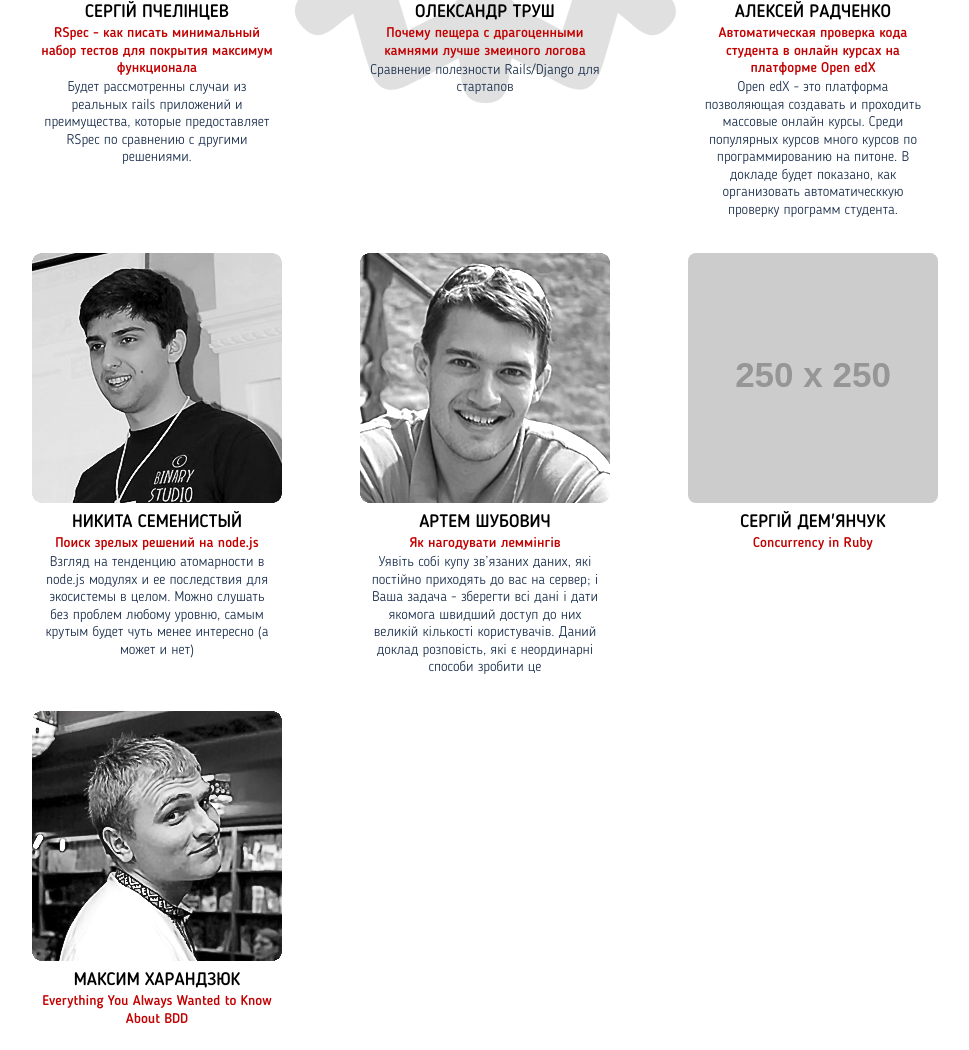
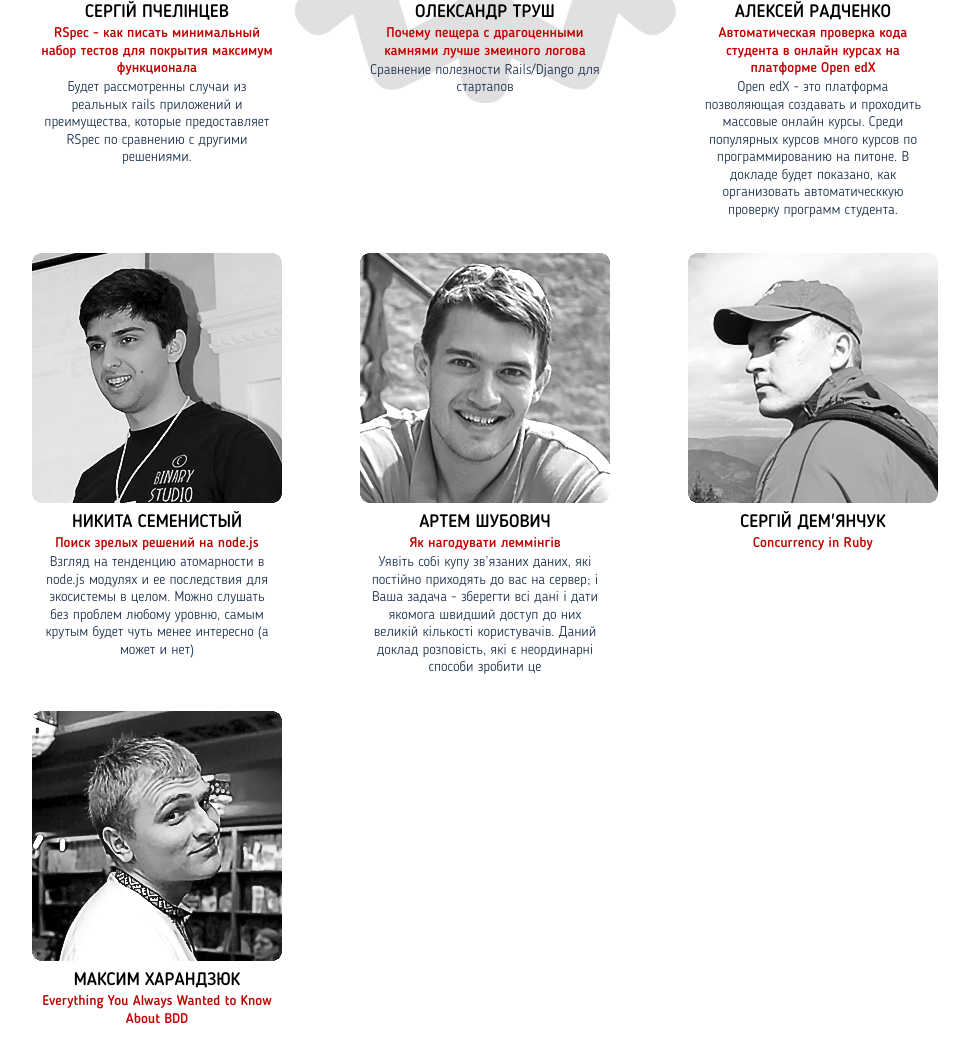
Before and after one commit to artyomtrityak/webukovel, a website: page index.html in a window 1280 px wide. Shown: the part 2653-3703 px from the top of the page, without its empty margins (155-1124 px from the left). Drawn offline with Linux system fonts and the light colour scheme; some packages are replaced by stand-ins of ours; placeholder pictures from the web are drawn by us.

Commit message:
Add Demianchuk S. photo

```diff
--- a/index.html
+++ b/index.html
@@ -223,8 +223,8 @@
 
           <figure class="speaker">
             <div class="speaker__img-box">
-              <img src="http://placehold.it/250x250" alt="Сергій Дем'янчук">
-              <div><img src="http://placehold.it/250x250" alt="Сергій Дем'янчук"></div>
+              <img src="img/temp/demianchuk.png" alt="Сергій Дем'янчук">
+              <div><img src="img/temp/demianchuk_color.png" alt="Сергій Дем'янчук"></div>
             </div>
             <figcaption>
               <h3>Сергій Дем'янчук</h3>
```
Also changed, not shown: img/temp/demianchuk.png (added), img/temp/demianchuk_color.png (added).
